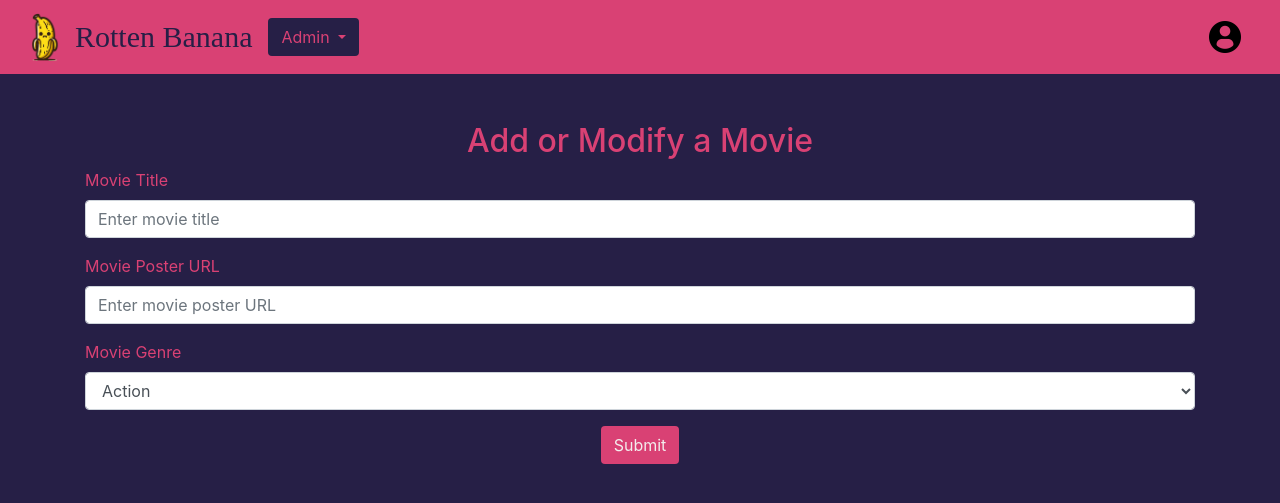
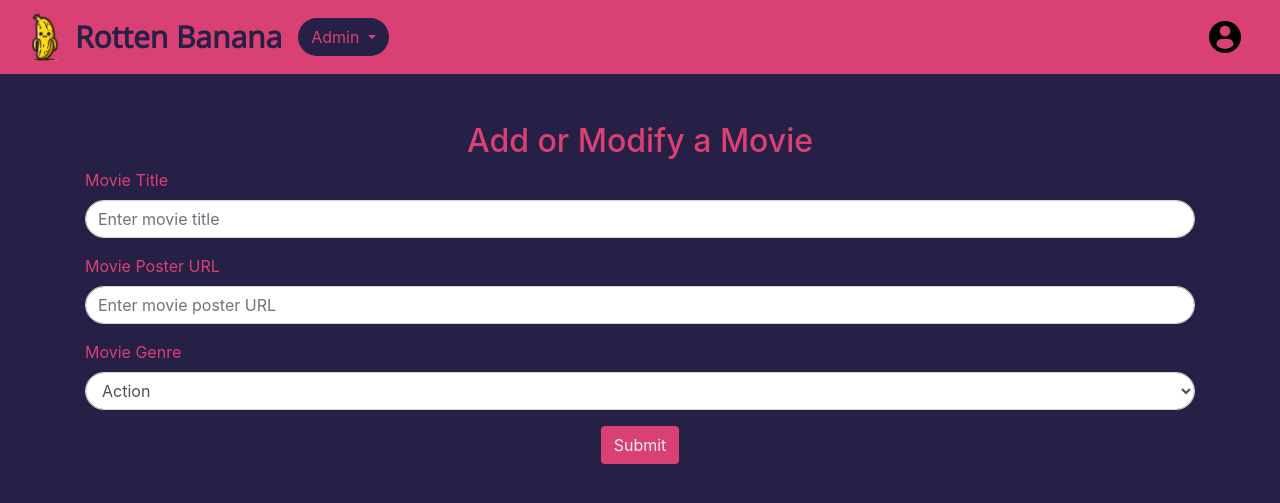
Before and after one commit to MakhairaTCM/IUT_S2_RottenBanana, a PHP site: page /pages/adminModifyAdd.html in a window 1280 px wide. Shown: the top 503 px of the page. Run offline with PHP 8.4, Linux system fonts and the light colour scheme; some libraries are stand-ins or nearby versions.

Commit message:
modifs visuelles oseftier

```diff
--- a/front/css/styleFrontTheo.css
+++ b/front/css/styleFrontTheo.css
@@ -1,6 +1,6 @@
 @font-face {
     font-family: 'open-sans';
-    src: url(../fonts/Open_Sans/static/OpenSans-Regular.ttf) format('ttf');
+    src: url(../fonts/Open_Sans/static/OpenSans-Regular.ttf);
    }
 
 html, body {
@@ -32,7 +32,7 @@ h1{
     color: #261F46;
     font-size: 30px ;
     font-family: 'open-sans';
-    font-weight: 300;
+    font-weight: 900;
 }
 td{
     color: #261F46 !important;
@@ -258,3 +258,15 @@ td{
     overflow-x: scroll;
 
 }
+
+.form-control{
+    border-radius: 40px;
+}
+
+.dropdown-toggle{
+    border-radius: 25px;
+}
+
+.dropdown-menu{
+    border-radius: 20px;
+}
```
